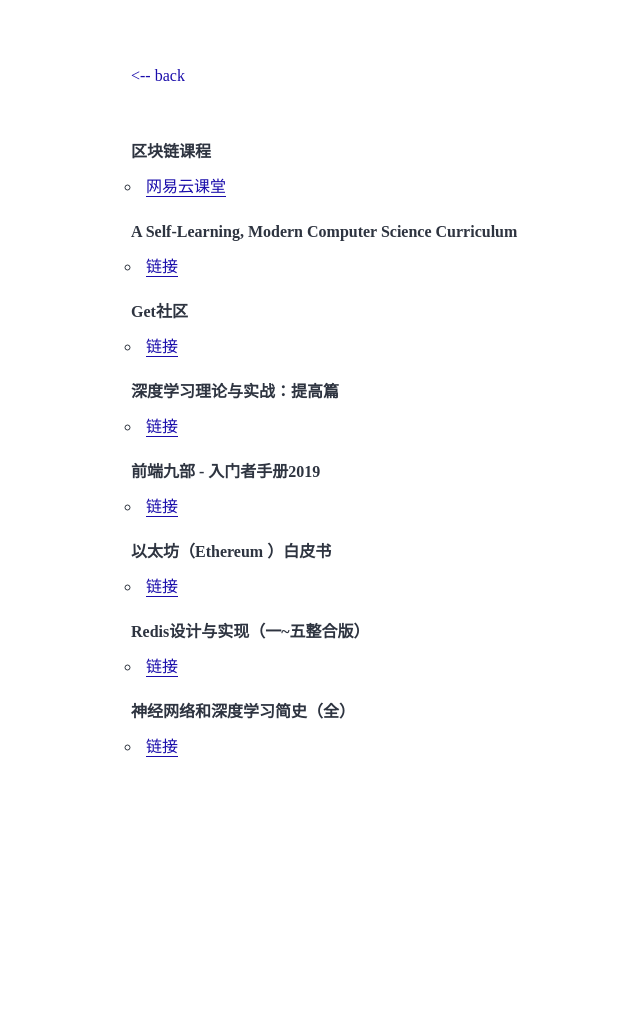
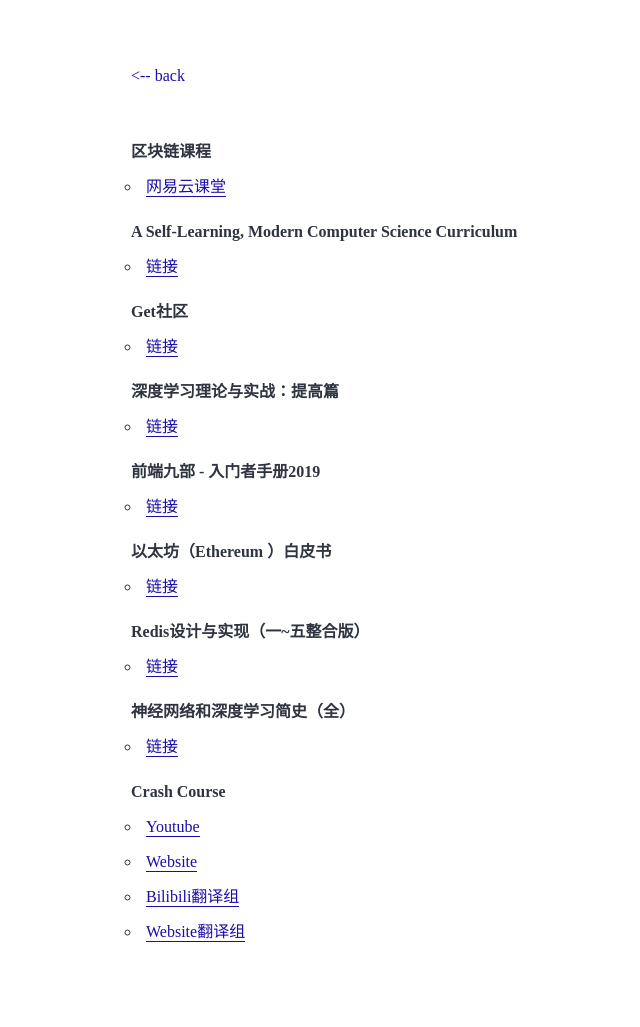
Before and after one commit to maicoder/blog, a Jekyll site: the page built from note/学习资料.md, in a window 1280 px wide. Shown: the whole page, without its empty margins (59-699 px from the left). Built offline with Jekyll 4.4.1, drawn with Linux system fonts in a browser that asks for light colours; some web fonts are replaced; before the commit the page ends 900 px from its top, so only the background shows below that.

Commit message:
Update 学习资料.md

```diff
--- a/note/学习资料.md
+++ b/note/学习资料.md
@@ -32,3 +32,10 @@ layout: note
 
 **神经网络和深度学习简史（全）**
 - [链接](http://get.ftqq.com/8936.get)
+
+
+**Crash Course**
+- [Youtube](https://www.youtube.com/user/crashcourse)
+- [Website](https://thecrashcourse.com/)
+- [Bilibili翻译组](https://space.bilibili.com/290704043)
+- [Website翻译组](https://crashcourse.club/)
```
